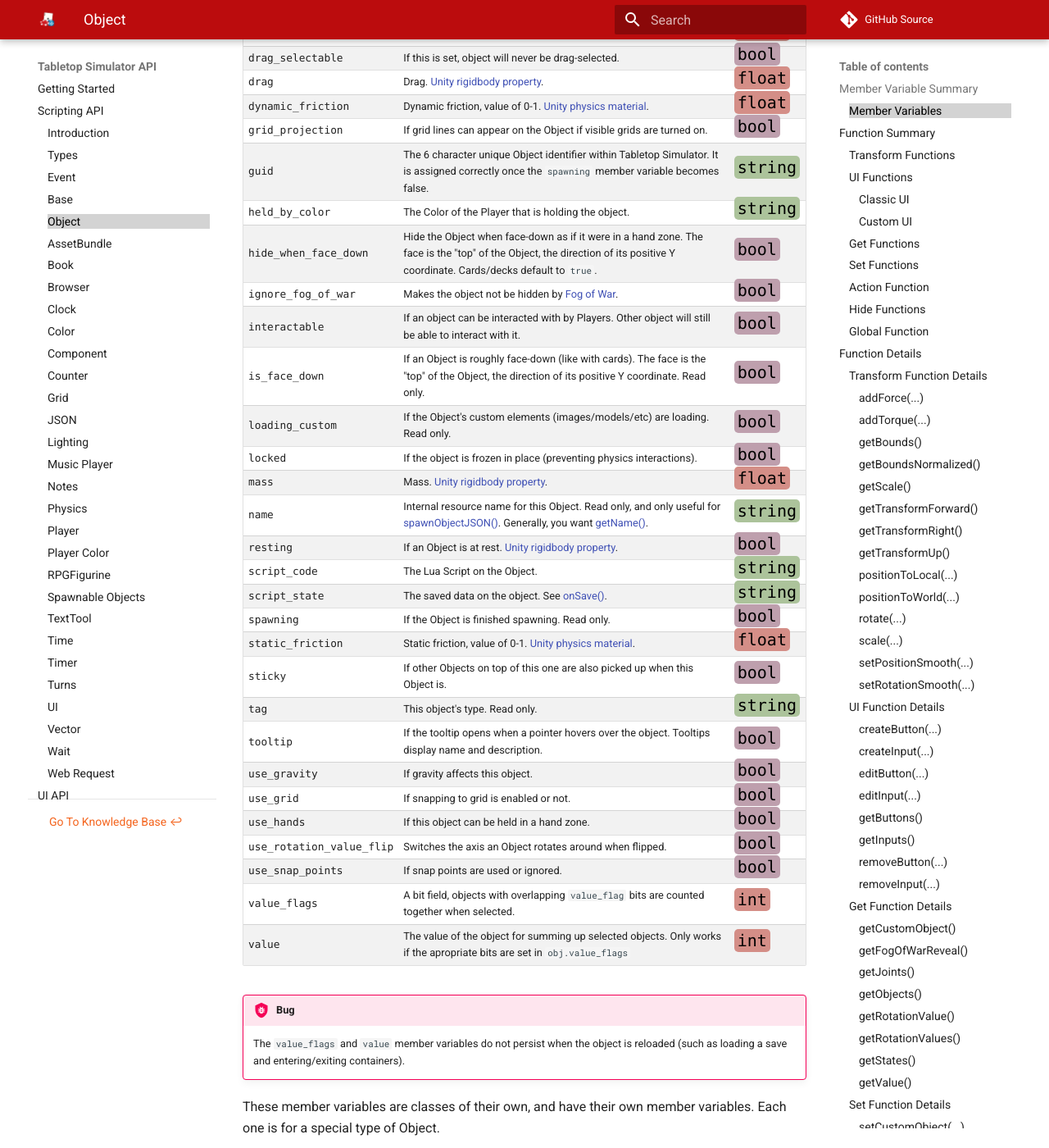
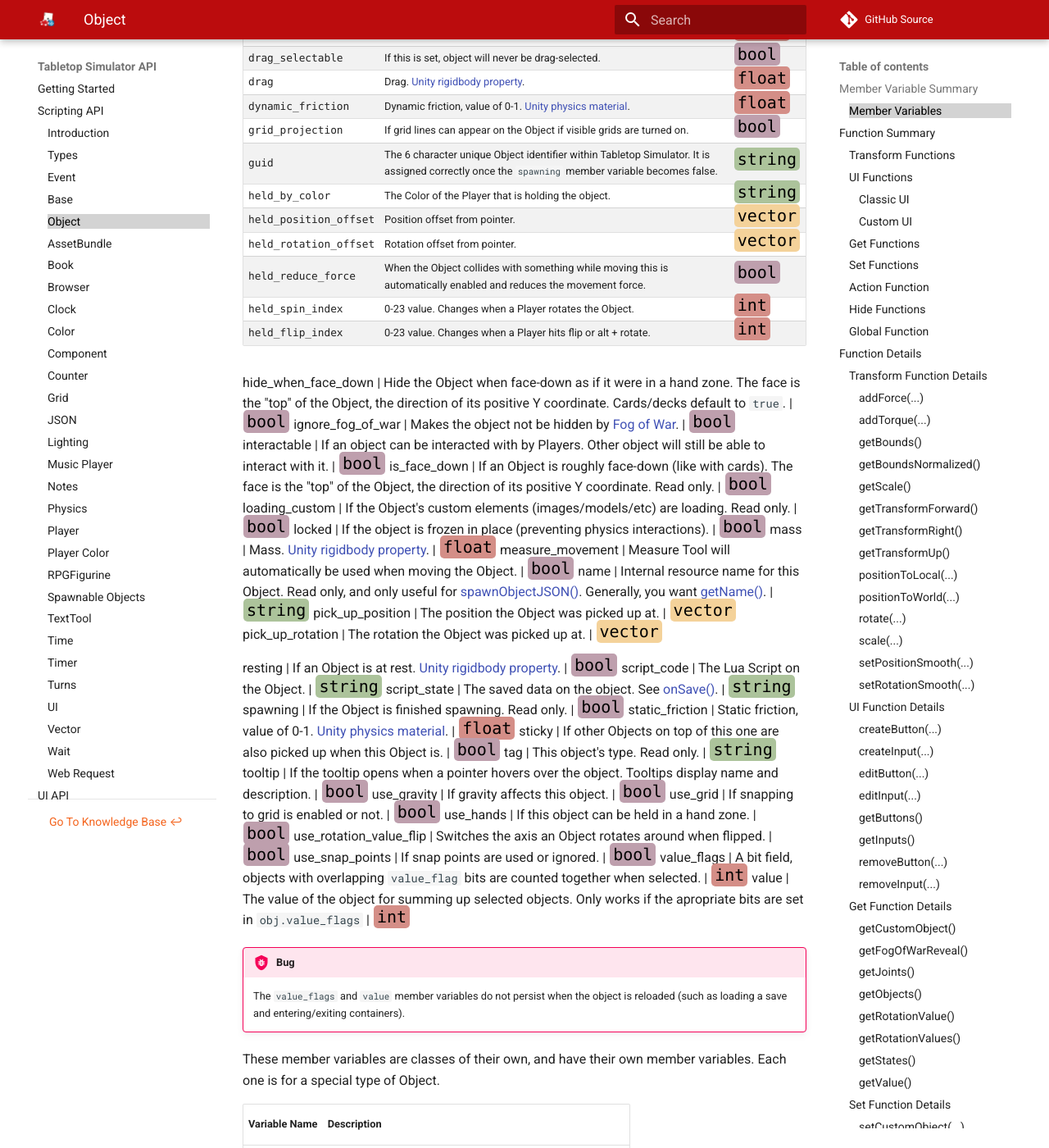
Before and after one commit to Berserk-Games/Tabletop-Simulator-API, an MkDocs documentation site: the page built from docs/object.md, in a window 1280 px wide and 1400 px high, scrolled down 1100 px. Shown: the whole window at 82% size. Built offline with MkDocs 1.6.1 and Material for MkDocs 9.7.7, drawn with Linux system fonts in a browser that asks for light colours; comment, search, counter and statistics services are not loaded.

Commit message:
Added recent lua changes from v12.4.2

```diff
--- a/docs/object.md
+++ b/docs/object.md
@@ -22,6 +22,12 @@ Variable | Description | Type
 <a class="anchor" id="grid_projection"></a>grid_projection | If grid lines can appear on the Object if visible grids are turned on. | [<span class="tag boo"></span>](types.md)
 <a class="anchor" id="guid"></a>guid | The 6 character unique Object identifier within Tabletop Simulator. It is assigned correctly once the `spawning` member variable becomes false. | [<span class="tag str"></span>](types.md)
 <a class="anchor" id="held_by_color"></a>held_by_color | The Color of the Player that is holding the object. | [<span class="tag str"></span>](types.md)
+<a class="anchor" id="held_position_offset"></a>held_position_offset | Position offset from pointer. | [<span class="tag vec"></span>](types.md#vector)
+<a class="anchor" id="held_rotation_offset"></a>held_rotation_offset | Rotation offset from pointer. | [<span class="tag vec"></span>](types.md#vector)
+<a class="anchor" id="held_reduce_force"></a>held_reduce_force | When the Object collides with something while moving this is automatically enabled and reduces the movement force. | [<span class="tag boo"></span>](types.md)
+<a class="anchor" id="held_spin_index"></a>held_spin_index | 0-23 value. Changes when a Player rotates the Object. | [<span class="tag int"></span>](types.md)
+<a class="anchor" id="held_flip_index"></a>held_flip_index | 0-23 value. Changes when a Player hits flip or alt + rotate. | [<span class="tag int"></span>](types.md)
+
 <a class="anchor" id="hide_when_face_down"></a>hide_when_face_down | Hide the Object when face-down as if it were in a hand zone. The face is the "top" of the Object, the direction of its positive Y coordinate. Cards/decks default to `true`. | [<span class="tag boo"></span>](types.md)
 <a class="anchor" id="ignore_fog_of_war"></a>ignore_fog_of_war | Makes the object not be hidden by [Fog of War](https://kb.tabletopsimulator.com/game-tools/zone-tools/#fog-of-war-zone). | [<span class="tag boo"></span>](types.md)
 <a class="anchor" id="interactable"></a>interactable | If an object can be interacted with by Players. Other object will still be able to interact with it. | [<span class="tag boo"></span>](types.md)
@@ -29,7 +35,11 @@ Variable | Description | Type
 <a class="anchor" id="loading_custom"></a>loading_custom | If the Object's custom elements (images/models/etc) are loading. Read only. | [<span class="tag boo"></span>](types.md)
 <a class="anchor" id="locked"></a>locked | If the object is frozen in place (preventing physics interactions). | [<span class="tag boo"></span>](types.md)
 <a class="anchor" id="mass"></a>mass | Mass. [Unity rigidbody property](https://docs.unity3d.com/2019.1/Documentation/Manual/class-Rigidbody.html). | [<span class="tag flo"></span>](types.md)
+<a class="anchor" id="measure_movement"></a>measure_movement | Measure Tool will automatically be used when moving the Object. | [<span class="tag boo"></span>](types.md)
 <a class="anchor" id="name"></a>name | Internal resource name for this Object. Read only, and only useful for [spawnObjectJSON()](base.md#spawnobjectjson). Generally, you want [getName()](#getname). | [<span class="tag str"></span>](types.md)
+<a class="anchor" id="pick_up_position"></a>pick_up_position | The position the Object was picked up at. | [<span class="tag vec"></span>](types.md#vector)
+<a class="anchor" id="pick_up_rotation"></a>pick_up_rotation | The rotation the Object was picked up at. | [<span class="tag vec"></span>](types.md#vector)
+
 <a class="anchor" id="resting"></a>resting | If an Object is at rest. [Unity rigidbody property](https://docs.unity3d.com/2019.1/Documentation/Manual/RigidbodiesOverview.html). | [<span class="tag boo"></span>](types.md)
 <a class="anchor" id="script_code"></a>script_code | The Lua Script on the Object. | [<span class="tag str"></span>](types.md)
 <a class="anchor" id="script_state"></a>script_state | The saved data on the object. See [onSave()](event.md#onsave). | [<span class="tag str"></span>](types.md)
```
